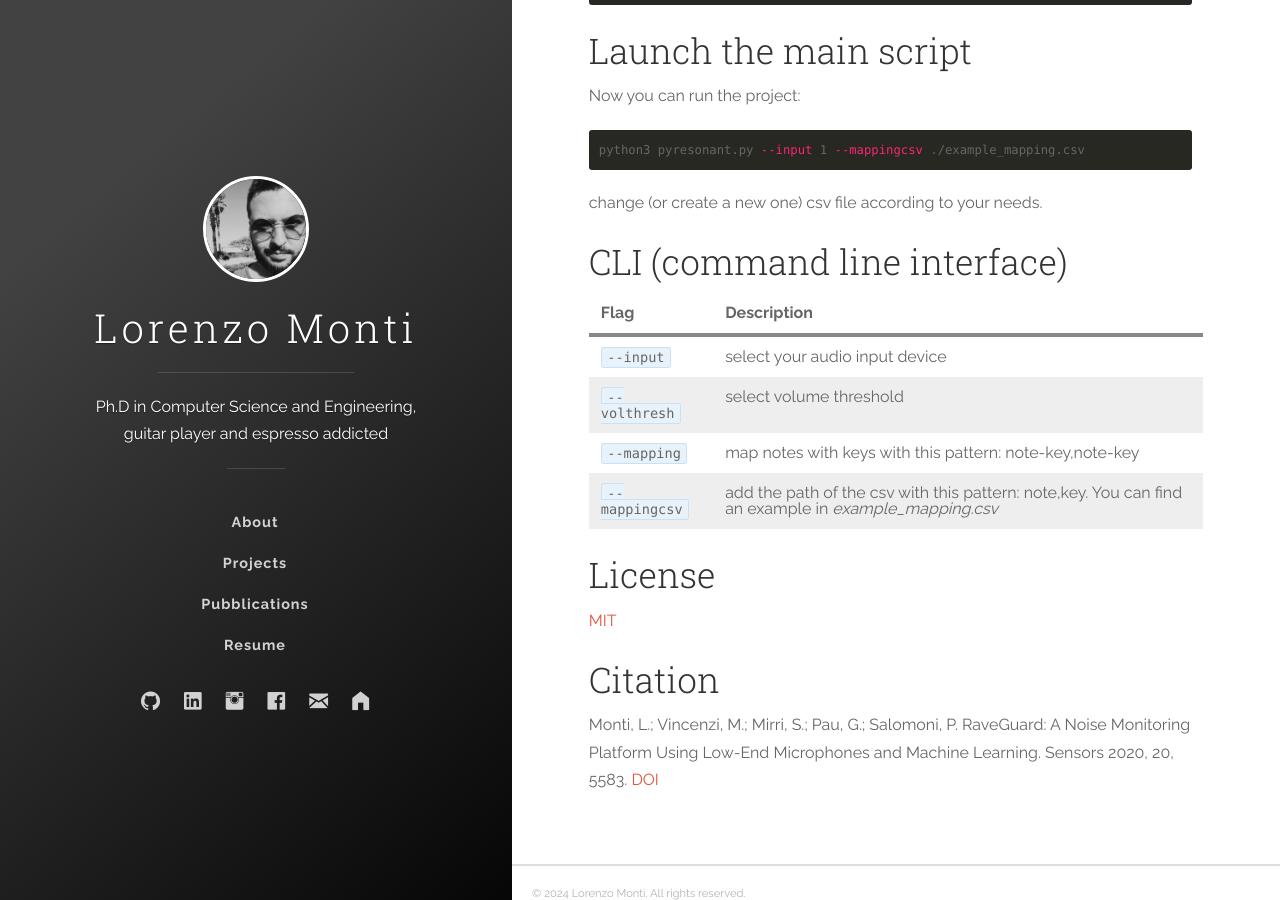
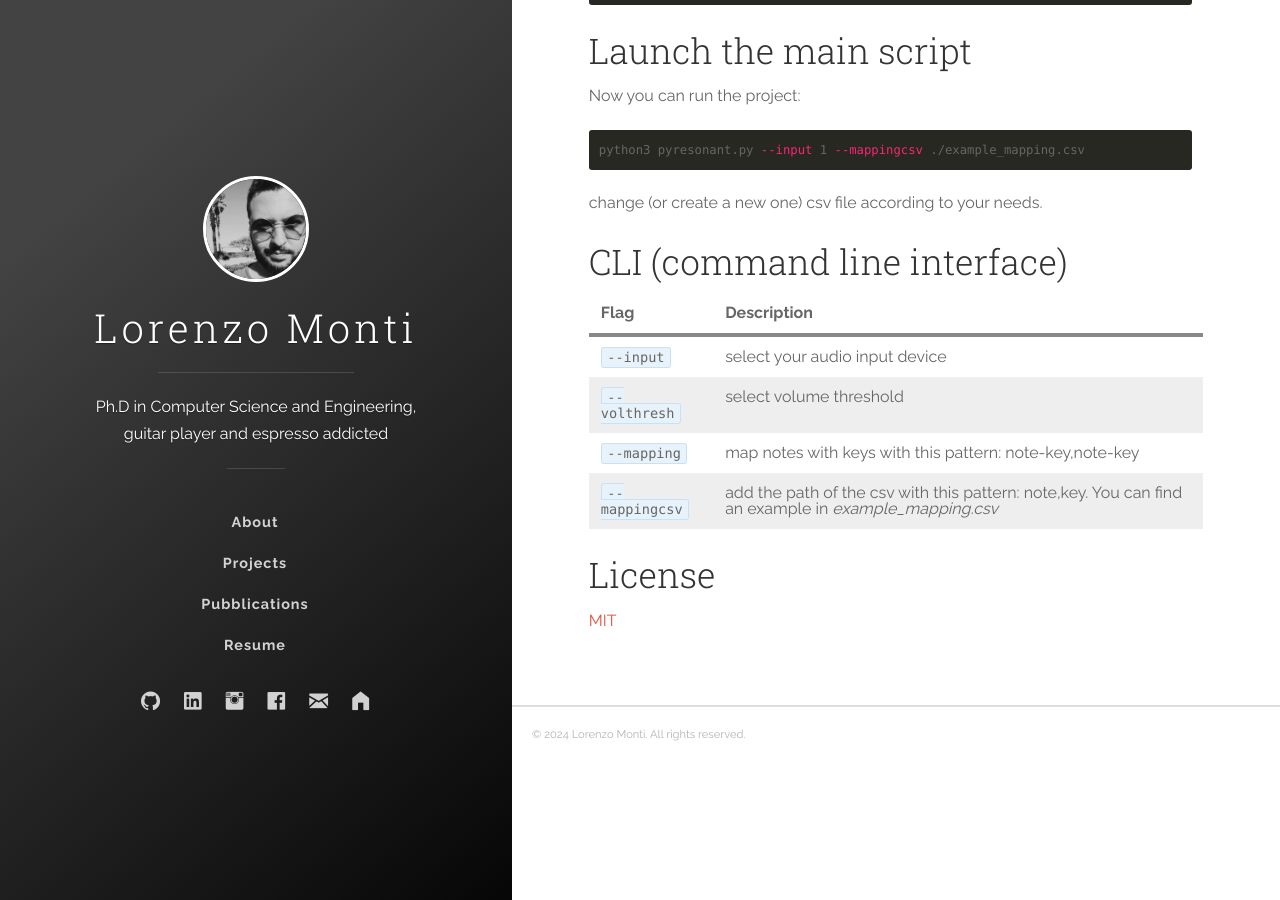
Before and after one commit to LorenzoMonti/LorenzoMonti.github.io, a Jekyll site: the page built from _posts/2020-06-24-Pyresonant.markdown, in a window 1280 px wide and 900 px high, scrolled down 656 px. Built offline with Jekyll 4.4.1, drawn with Linux system fonts in a browser that asks for light colours.

Commit message:
Update 2020-06-24-Pyresonant.markdown

```diff
--- a/_posts/2020-06-24-Pyresonant.markdown
+++ b/_posts/2020-06-24-Pyresonant.markdown
@@ -43,8 +43,3 @@ change (or create a new one) csv file according to your needs.
 ## License
 
 [MIT](https://choosealicense.com/licenses/mit/)
-
-## Citation
-
-Monti, L.; Vincenzi, M.; Mirri, S.; Pau, G.; Salomoni, P. RaveGuard: A Noise Monitoring Platform Using Low-End Microphones and Machine Learning. Sensors 2020, 20, 5583.
-[DOI](https://doi.org/10.3390/s20195583)
```
